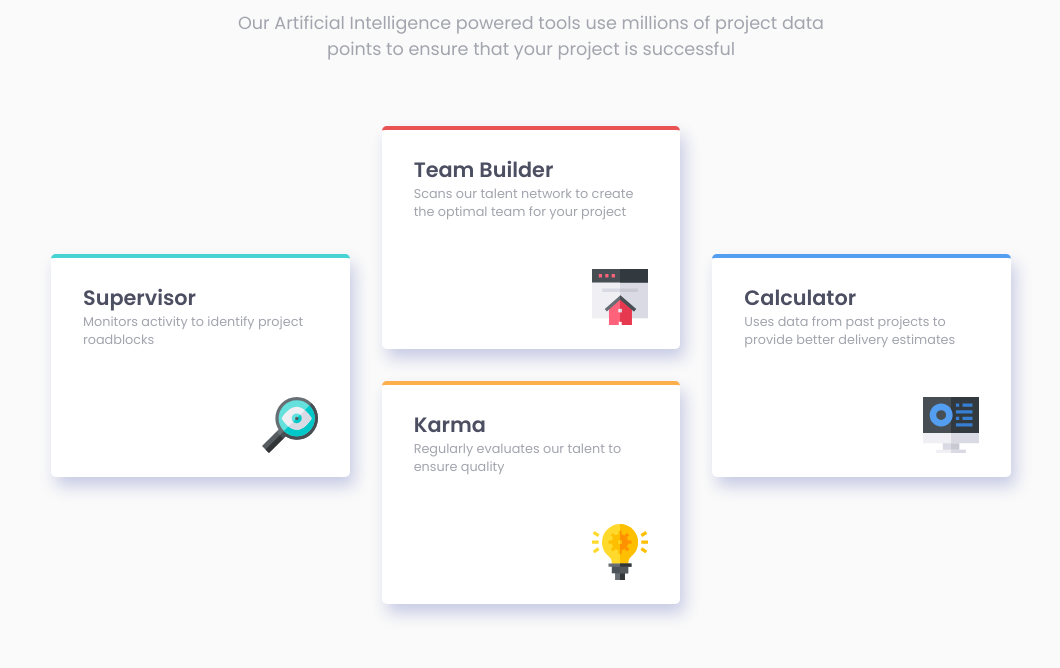
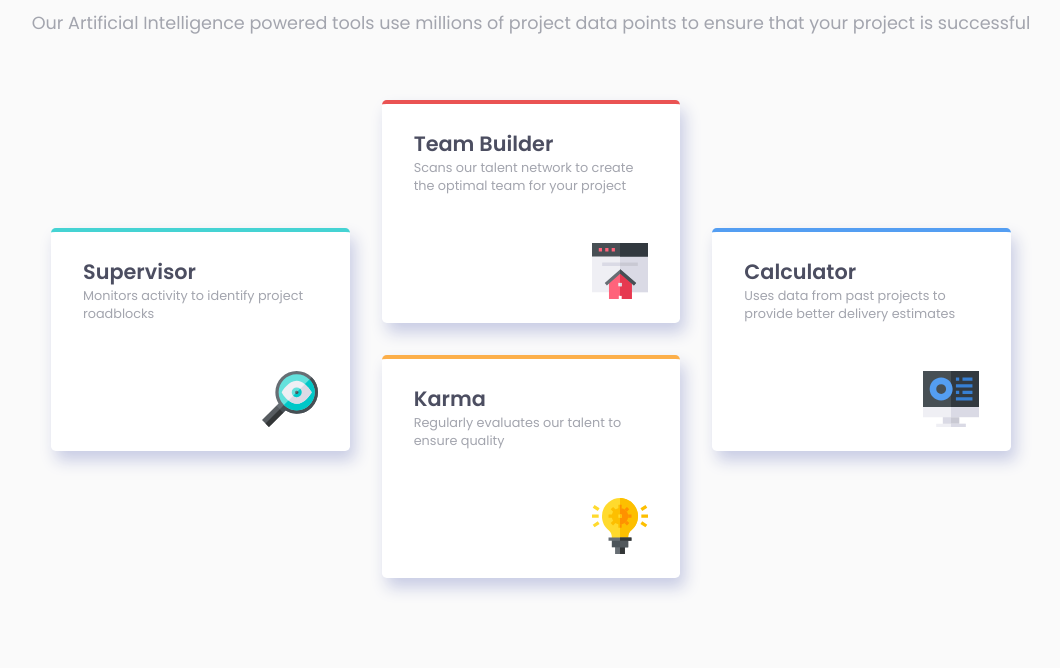
Before and after one commit to fernandanevesf/four-card-feature-section, a plain HTML site: page index.html in a window 1280 px wide. Shown: the part 184-852 px from the top of the page, without its empty margins (109-1169 px from the left). After the commit the page ends 826 px from the top, so only its background shows below. Drawn offline with Linux system fonts and the light colour scheme.

Commit message:
Update index.html
Removed span on main paragraph

```diff
--- a/index.html
+++ b/index.html
@@ -21,7 +21,7 @@
   <span class="powered-by">Powered by Technology</span></h1>
 
   <p class="main-paragraph">Our Artificial Intelligence powered tools use millions of project data
-  <span class="main-paragraph-break">points to ensure that your project is successful</span></p>
+  points to ensure that your project is successful</p>
 </div><!--introduction-->
 
 <div class="grid-container">
```
